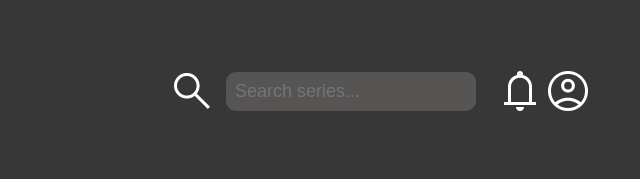
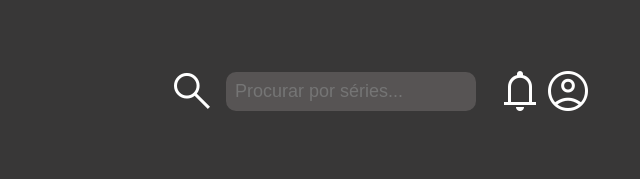
Before and after one commit to joaodias004/java_spring_show_db, a plain HTML site: page vscode/index.html in a window 1280 px wide. Both pictures are taken after a click on the element "search". Shown: the top 179 px of the page, 640-1280 px from the left. Drawn offline with nearby package versions, Linux system fonts and the light colour scheme; no server answers.

Commit message:
Adds changes to naming of elements.

```diff
--- a/vscode/css/home.css
+++ b/vscode/css/home.css
@@ -5,8 +5,6 @@ body {
           #383737 100%);
   background-repeat: no-repeat;
   background-size: cover;
-
-
 }
 
 h1 {
--- a/vscode/index.html
+++ b/vscode/index.html
@@ -34,7 +34,7 @@
                 <span class="material-symbols-outlined" id="search-icon">
                     search
                 </span>
-                <input type="text" id="search-input" placeholder="Search series..." style="display: none;">
+                <input type="text" id="search-input" placeholder="Procurar por séries..." style="display: none;">
             </div>
             <span class="material-symbols-outlined">
                 notifications
```
